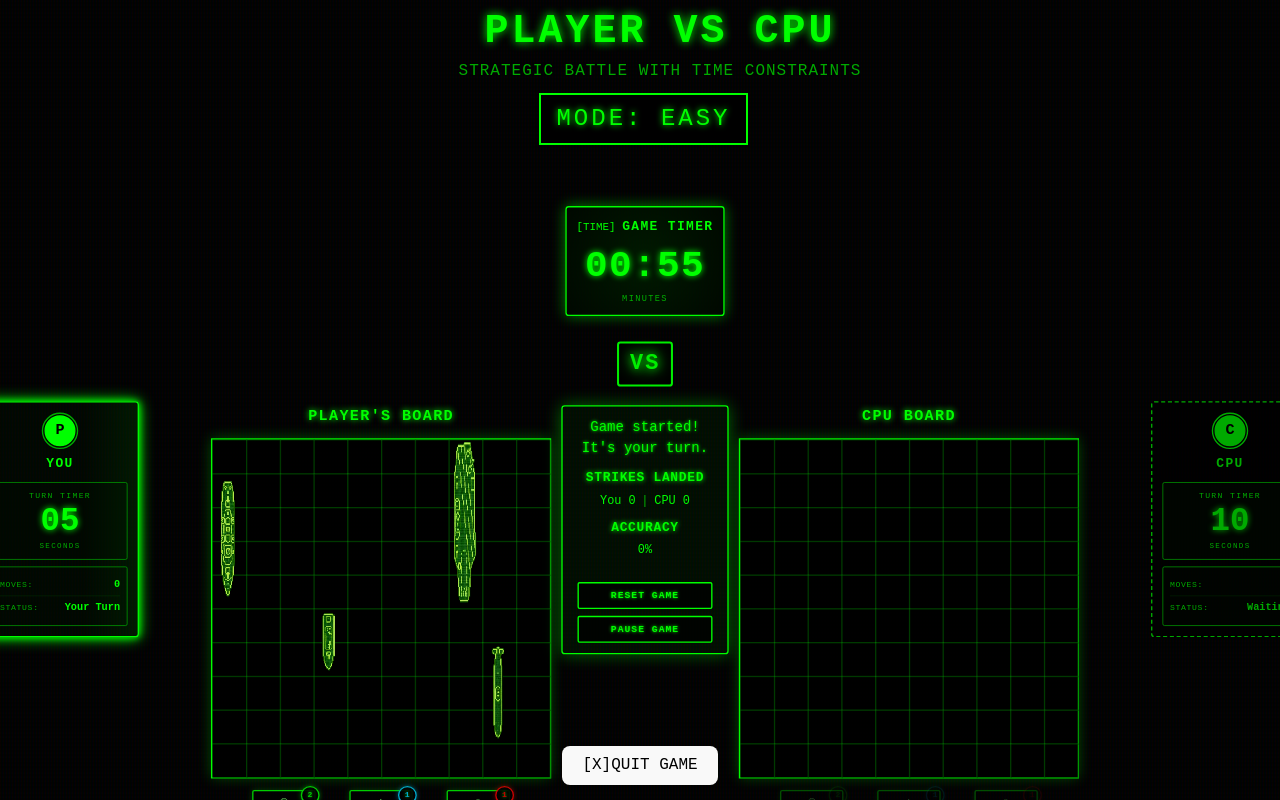
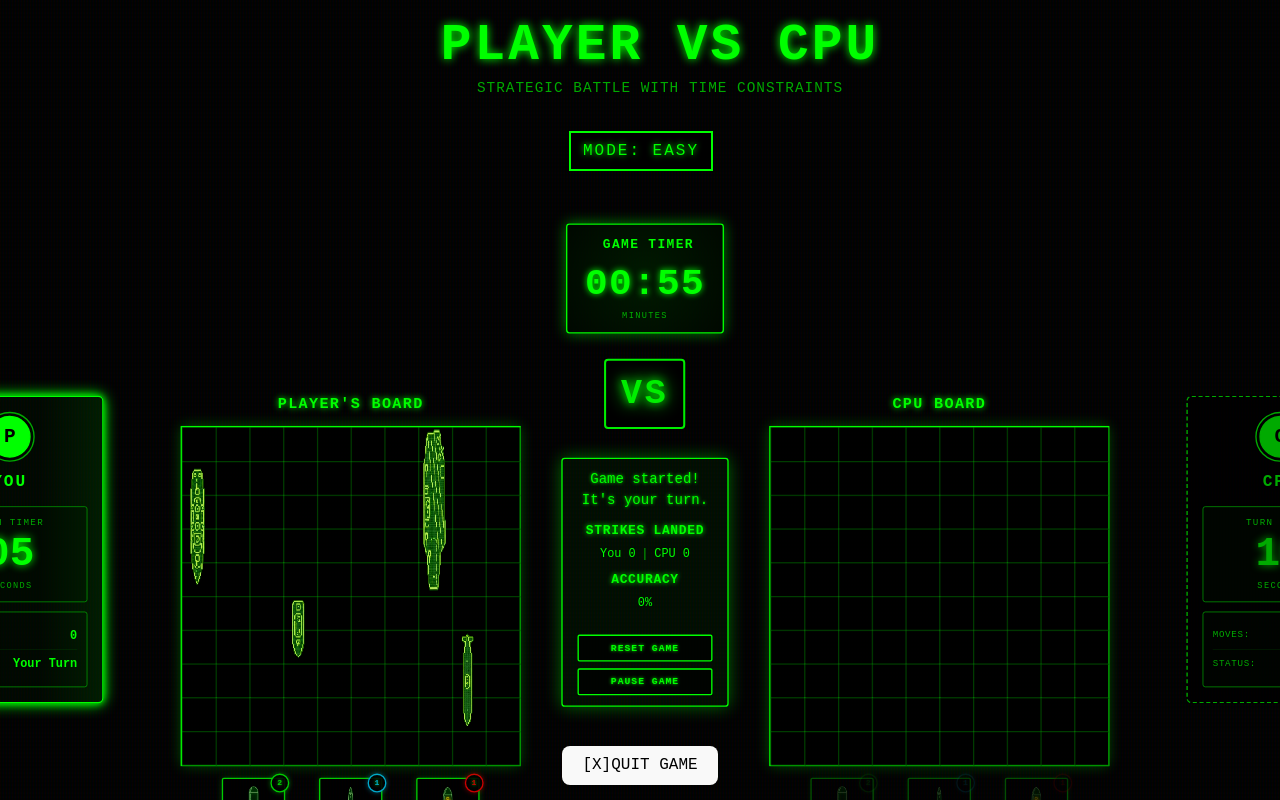
Before and after one commit to harpleen/battleship-clone, a React app in the folder frontend/: page /game in a window 1280 px wide. Built offline with nearby package versions, Linux system fonts and the light colour scheme; the HTML template or start-up script is replaced by a standard one.

Commit message:
layout of gamepage

```diff
--- a/frontend/src/components/GameHeader/GameHeader.css
+++ b/frontend/src/components/GameHeader/GameHeader.css
@@ -1,12 +1,12 @@
 .game-header {
 text-align: center;
-padding: 5px 10px 0 10px;
+padding: 12px 10px 0 10px;
 position: relative;
 z-index: 3;
 }
 
 .game-header h1 {
-font-size: 2.5rem;
+font-size: 3.2rem;
 color: #0f0;
 margin: 0 0 5px 0;
 font-weight: 700;
@@ -20,7 +20,7 @@ position: relative;
 
 .game-subtitle {
 color: #0a0;
-font-size: 1rem;
+font-size: 0.9rem;
 margin: 0;
 font-weight: 400;
 letter-spacing: 1px;
--- a/frontend/src/components/GameTimer/GameTimer.jsx
+++ b/frontend/src/components/GameTimer/GameTimer.jsx
@@ -11,7 +11,7 @@ return `${minutes.toString().padStart(2, '0')}:${secs.toString().padStart(2, '0'
 return (
 <div className="game-timer-container">
     <div className="game-timer-header">
-    <div className="timer-icon">[TIME]</div>
+    <div className="timer-icon"></div>
     <h3>Game Timer</h3>
     </div>
     <div className="game-timer-display">
--- a/frontend/src/components/Grid/Grid.css
+++ b/frontend/src/components/Grid/Grid.css
@@ -80,8 +80,6 @@ to {
     transform: scale(1);
 }
 }
-
-/* ... (previous styles remain the same until flame section) ... */
 
 /* Flame container */
 .ship-flame {
@@ -344,8 +342,8 @@ width: 38px;
 height: 38px;
 border-radius: 50%;
 background: radial-gradient(circle,
-    rgba(220, 100, 30, 0.08) 0%,  /* Much more subtle */
-    rgba(200, 50, 10, 0.04) 30%,  /* Much more subtle */
+    rgba(220, 100, 30, 0.08) 0%,
+    rgba(200, 50, 10, 0.04) 30%,
     transparent 70%
 );
 filter: blur(4px);
@@ -374,7 +372,6 @@ background-color: rgba(200, 60, 20, 0.12);  /* Darker, more subtle */
 border-color: rgba(220, 100, 40, 0.3);       /* Less intense border */
 }
 
-/* Optional: Add a subtle shadow to flames for depth without brightness */
 .flame-layer-1::before {
 content: '';
 position: absolute;
@@ -385,5 +382,3 @@ border-radius: 50% 50% 20% 20%;
 filter: blur(0.5px);
 z-index: -1;
 }
-
-/* ... (rest of the CSS remains the same) ... */
--- a/frontend/src/components/PlayerCard/PlayerCard.css
+++ b/frontend/src/components/PlayerCard/PlayerCard.css
@@ -1,17 +1,20 @@
 .player-card {
     background: rgba(0, 0, 0, 0.7);
-border-radius: 5px;
-padding: 15px;
+    border-radius: 8px;
+    padding: 22px;
     text-align: center;
     transition: all 0.3s ease;
     height: auto;
     position: relative;
     overflow: hidden;
+
+    width: 260px;
 }
 
+/* ACTIVE PLAYER */
 .player-card.active {
     animation: active-glow 2s infinite;
-background: rgba(0, 20, 0, 0.3);
+    background: rgba(0, 20, 0, 0.35);
 }
 
 .player-card.active::before {
@@ -24,23 +27,25 @@ height: 100%;
     background: linear-gradient(
         90deg,
         transparent,
-rgba(0, 255, 0, 0.1),
+        rgba(0, 255, 0, 0.12),
         transparent
     );
     animation: scan 3s linear infinite;
 }
 
+/* HEADER */
 .player-header {
     display: flex;
     flex-direction: column;
     align-items: center;
-gap: 8px;
-margin-bottom: 12px;
+    gap: 12px;                     /* ⬆ more spacing */
+    margin-bottom: 18px;
 }
 
+/* PLAYER ICON */
 .player-icon-container {
-width: 50px;
-height: 50px;
+    width: 70px;                   /* ⬆ bigger */
+    height: 70px;
     border-radius: 50%;
     display: flex;
     align-items: center;
@@ -49,49 +54,51 @@ border: 2px solid #0a0;
 }
 
 .player-icon {
-width: 42px;
-height: 42px;
+    width: 58px;
+    height: 58px;
     border-radius: 50%;
     display: flex;
     align-items: center;
     justify-content: center;
-font-size: 1.4rem;
+    font-size: 1.8rem;
     font-weight: bold;
     border: 2px solid;
     font-family: 'Courier New', monospace;
 }
 
+/* PLAYER NAME */
 .player-header h3 {
-font-size: 1.2rem;
+    font-size: 1.5rem;
     margin: 0;
     font-weight: 700;
-letter-spacing: 2px;
+    letter-spacing: 3px;
     text-transform: uppercase;
     font-family: 'Courier New', monospace;
 }
 
+/* TURN TIMER */
 .turn-timer-section {
-margin: 10px 0;
-padding: 10px;
+    margin: 14px 0;
+    padding: 14px;
     background: rgba(0, 10, 0, 0.5);
-border-radius: 3px;
+    border-radius: 4px;
     border: 1px solid #0a0;
 }
 
 .turn-timer-label {
-font-size: 0.75rem;
+    font-size: 0.85rem;
     text-transform: uppercase;
     letter-spacing: 2px;
-margin-bottom: 5px;
+    margin-bottom: 6px;
     font-family: 'Courier New', monospace;
 }
 
 .turn-timer {
-font-size: 3rem;
+    font-size: 3.8rem;
     font-weight: 700;
     font-family: 'Courier New', monospace;
-text-shadow: 0 0 10px currentColor;
-margin: 5px 0;
+    text-shadow: 0 0 12px currentColor;
+    margin: 6px 0;
     line-height: 1;
 }
 
@@ -104,18 +111,19 @@ animation: pulse 0.5s infinite;
 }
 
 .timer-unit {
-font-size: 0.7rem;
+    font-size: 0.8rem;
     text-transform: uppercase;
     letter-spacing: 2px;
-margin-top: 3px;
+    margin-top: 4px;
     font-family: 'Courier New', monospace;
 }
 
+/* PLAYER INFO */
 .player-info {
-background: rgba(0, 10, 0, 0.3);
-border-radius: 3px;
-padding: 10px;
-margin-top: 10px;
+    background: rgba(0, 10, 0, 0.35);
+    border-radius: 4px;
+    padding: 14px;
+    margin-top: 14px;
     border: 1px solid;
 }
 
@@ -123,8 +131,8 @@ border: 1px solid;
     display: flex;
     justify-content: space-between;
     align-items: center;
-padding: 5px 0;
-border-bottom: 1px solid rgba(0, 255, 0, 0.1);
+    padding: 7px 0;
+    border-bottom: 1px solid rgba(0, 255, 0, 0.15);
     font-family: 'Courier New', monospace;
 }
 
@@ -133,22 +141,23 @@ border-bottom: none;
 }
 
 .info-label {
-font-size: 0.75rem;
+    font-size: 0.85rem;
     text-transform: uppercase;
     letter-spacing: 1px;
 }
 
 .info-value {
-font-size: 0.95rem;
+    font-size: 1.1rem;
     font-weight: 600;
 }
 
+/* ANIMATIONS */
 @keyframes active-glow {
     0%, 100% {
-box-shadow: 0 0 5px #0f0, 0 0 10px #0f0;
+        box-shadow: 0 0 6px #0f0, 0 0 14px #0f0;
     }
     50% {
-box-shadow: 0 0 10px #0f0, 0 0 20px #0f0;
+        box-shadow: 0 0 14px #0f0, 0 0 28px #0f0;
     }
 }
 
@@ -166,6 +175,6 @@ left: 100%;
         opacity: 1;
     }
     50% {
-opacity: 0.5;
+        opacity: 0.55;
     }
 }
--- a/frontend/src/pages/Game/Game.css
+++ b/frontend/src/pages/Game/Game.css
@@ -109,11 +109,24 @@ transform: scale(0.9);
     display: flex;
     align-items: flex-start;
     justify-content: center;
-gap: 15px;
+    gap: 60px; /* more padding between center box and the grids */
     position: relative;
     z-index: 3;
     width: 100%;
     flex-wrap: nowrap;
+    transform: translateY(-80px); /* nudge the grids further upward */
+}
+
+@media (max-width: 768px) {
+    .game-grids-container {
+        gap: 28px; /* smaller gap on mobile */
+    }
+}
+
+@media (max-width: 768px) {
+    .game-grids-container {
+        transform: translateY(-18px); /* slightly larger nudge on mobile */
+    }
 }
 
 .player-grid-section {
@@ -140,18 +153,26 @@ margin-bottom: 8px;
 }
 
 .vs-text {
-font-size: 2rem;
-font-weight: 800;
+    font-size: 3.2rem;
+    font-weight: 900;
     color: #0f0;
-text-shadow: 0 0 15px #0f0, 0 0 30px #0f0;
-letter-spacing: 3px;
+
+    text-shadow:
+        0 0 12px #0f0,
+        0 0 28px #0f0,
+        0 0 48px #0f0;
+
+    letter-spacing: 4px;
     animation: vs-pulse 2s infinite;
+
     font-family: 'Courier New', monospace;
+
     background: #000;
-padding: 6px 16px;
+    padding: 10px 22px;
     border: 3px solid #0f0;
-border-radius: 5px;
-margin: 0;
+    border-radius: 6px;
+
+    transform: translateY(32px); /* PUSH DOWN */
 }
 
 .game-status {
@@ -170,6 +191,24 @@ flex-direction: column;
 justify-content: center;
 align-items: center;
 margin: 0 auto;
+transform: translateY(95px); /* move the middle box further down */
+transition: transform 0.12s ease;
+}
+
+@media (max-width: 768px) {
+    .game-status {
+        transform: translateY(40px);
+    }
+
+    .vs-text {
+        font-size: 2rem;
+        transform: translateY(-4px);
+    }
+
+    .game-mode {
+        font-size: 0.9rem;
+        transform: translateY(6px);
+    }
 }
 
 .status-message {
@@ -695,6 +734,7 @@ padding: 10px 20px;
 .game-status {
 padding: 20px;
 min-width: 250px;
+transform: translateY(12px);
 }
 
 .status-message {
@@ -736,19 +776,20 @@ bottom: 15px;
 
 /* GAME MODE DISPLAY */
 .game-mode {
-    margin-top: 10px;
-    margin-left:-33px;
-    font-size: 1.5rem;
-    letter-spacing: 3px;
+    margin: 21px auto 0; /* center horizontally and move down */
+    margin-left: -38px;
+    font-size: 1rem; /* smaller */
+    letter-spacing: 2px;
     text-transform: uppercase;
 
     color: #0f0;
     border: 2px solid #0f0;
-    padding: 6px 15px;
+    padding: 6px 12px;
     display: inline-block;
 
     background: #000;
     text-shadow: 0 0 6px #0f0;
+    transform: translateY(10px); /* nudge downward toward the timer */
 }
 /* God Mode Theme */
 .game-page.god-mode {
--- /dev/null
+++ b/frontend/src/pages/Game/Grid.css
@@ -0,0 +1,90 @@
+.grid-wrapper {
+  display: flex;
+  flex-direction: column;
+  align-items: center;
+  gap: 8px;
+}
+
+.grid-title {
+  color: #0f0;
+  font-family: "Courier New", monospace;
+  letter-spacing: 2px;
+  text-shadow: 0 0 8px #0f0;
+}
+
+.grid {
+  display: grid;
+  grid-template-columns: repeat(10, 36px);
+  grid-template-rows: repeat(10, 36px);
+  gap: 3px;
+}
+
+.cell {
+  width: 36px;
+  height: 36px;
+  background: rgba(0, 50, 80, 0.6);
+  border: 1px solid rgba(0, 255, 255, 0.3);
+  cursor: pointer;
+  position: relative;
+  overflow: hidden;
+  transition: background 0.2s ease;
+}
+
+.cell:hover {
+  background: rgba(0, 120, 180, 0.7);
+}
+
+/* HIT (SHIP DAMAGE) */
+
+.cell.hit {
+  background: radial-gradient(circle, #ff0000 20%, #600000 70%);
+  box-shadow: 0 0 15px red;
+}
+
+.hit-core {
+  position: absolute;
+  width: 70%;
+  height: 70%;
+  background: radial-gradient(circle, #ffcc00, red);
+  border-radius: 50%;
+  animation: hit-pulse 0.6s ease-out;
+}
+
+@keyframes hit-pulse {
+  0% {
+    transform: scale(0.3);
+    opacity: 1;
+  }
+  100% {
+    transform: scale(1.2);
+    opacity: 0;
+  }
+}
+
+/* ========================= */
+/* MISS (WATER SPLASH) */
+/* ========================= */
+
+.cell.miss {
+  background: radial-gradient(circle, #00bfff 20%, #003a5f 80%);
+}
+
+.water-splash {
+  position: absolute;
+  width: 100%;
+  height: 100%;
+  border-radius: 50%;
+  border: 2px solid rgba(0, 200, 255, 0.8);
+  animation: splash 0.6s ease-out;
+}
+
+@keyframes splash {
+  0% {
+    transform: scale(0.2);
+    opacity: 1;
+  }
+  100% {
+    transform: scale(1.4);
+    opacity: 0;
+  }
+}
```
Lines whose indentation alone changed are shown as unchanged.
